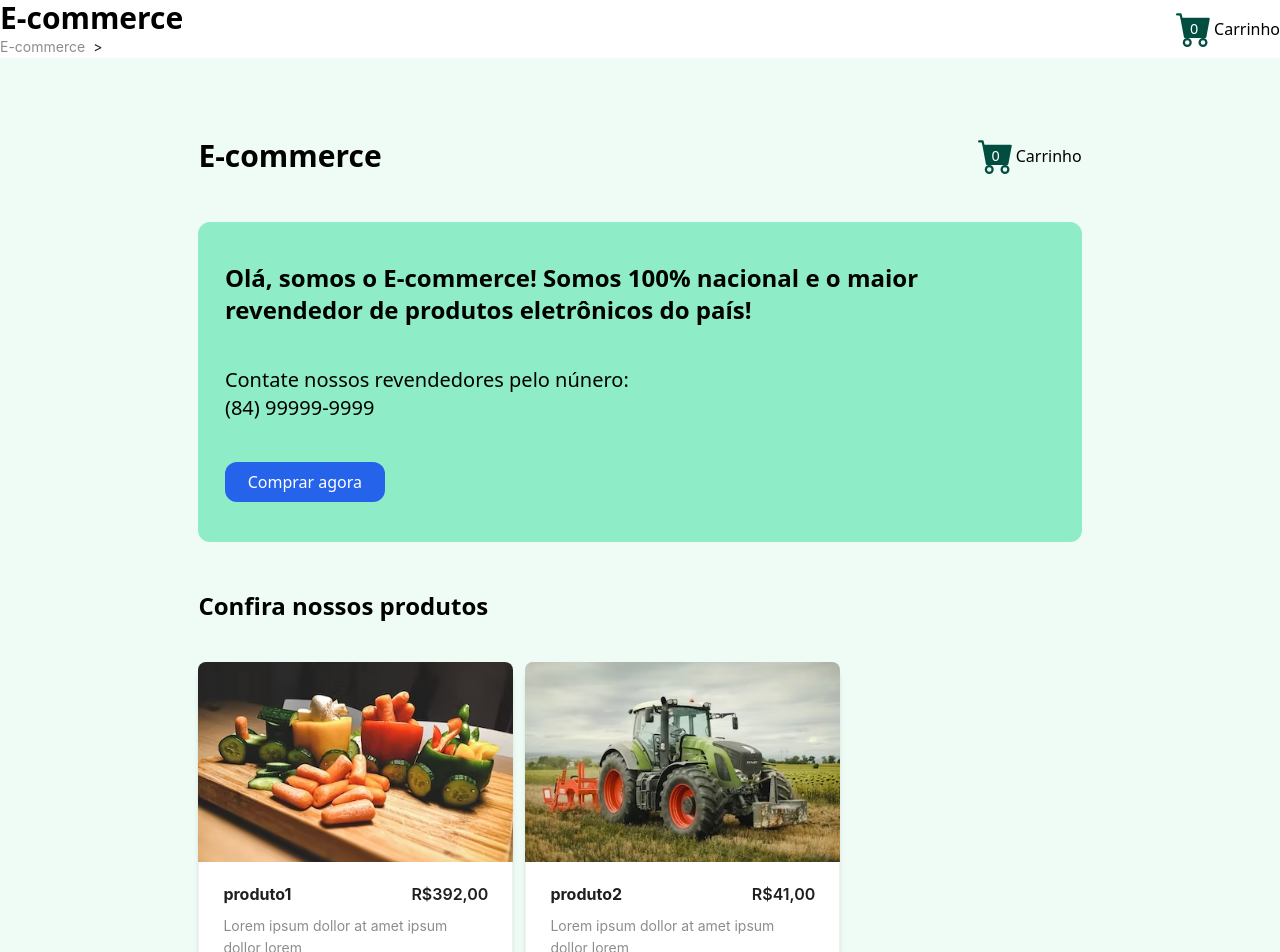
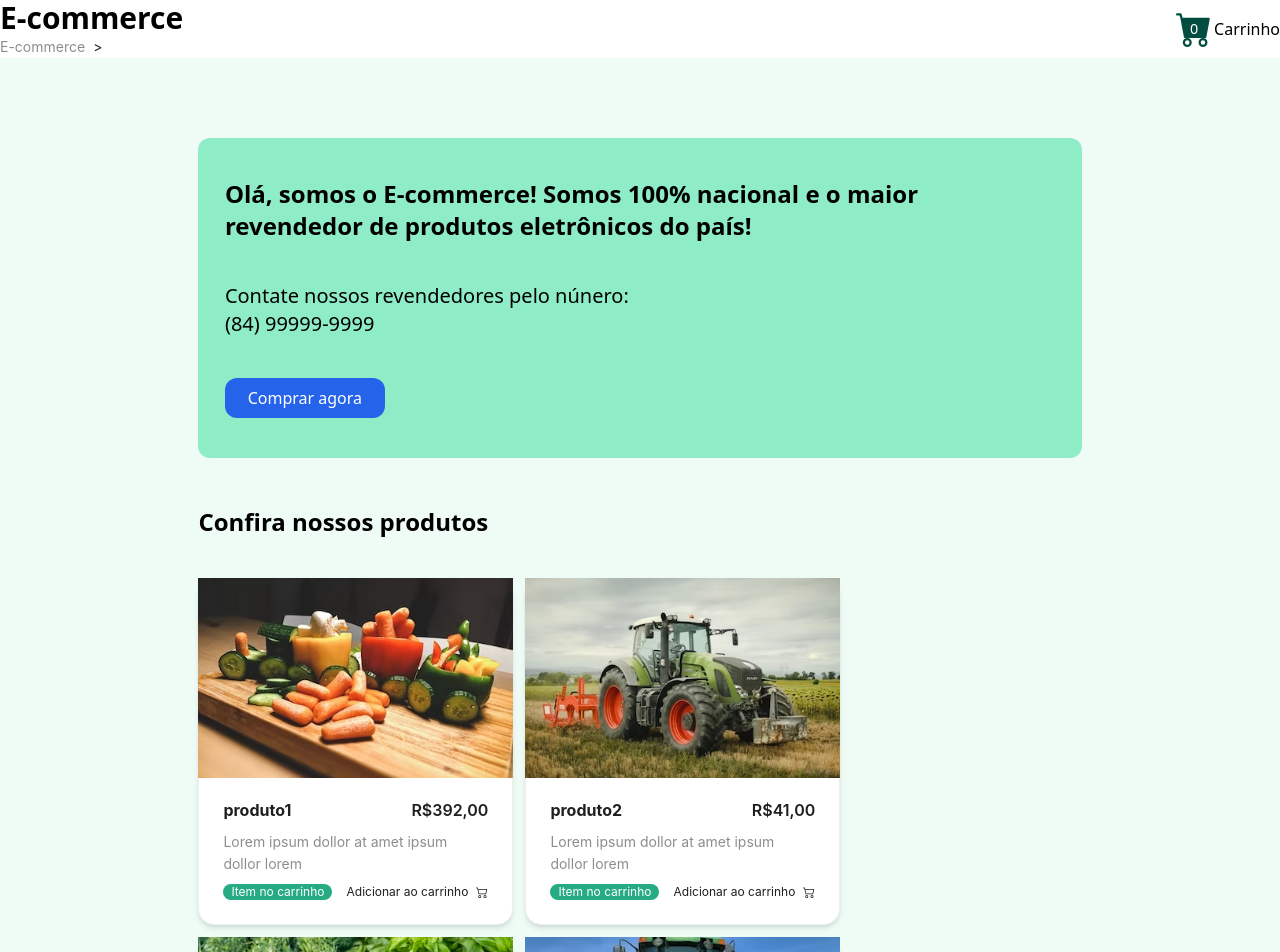
Before and after one commit to lucasptcastro/e-commerce, a Next.js app: page / in a window 1280 px wide. Shown: the top 952 px of the page. Built offline with nearby package versions, Linux system fonts and the light colour scheme.

Commit message:
✨ feat: added addProductToCar function

```diff
--- a/src/pages/index.tsx
+++ b/src/pages/index.tsx
@@ -2,110 +2,118 @@
 // Next
 import Image from "next/image";
 import Link from "next/link";
-import React, { useContext } from "react";
-
+import React from "react";
 // Components
 import Layout from "./layout";
-import { useCarContext, CarProvider } from "../context/CarContext";
-
+import { useCarContext } from "../context/CarContext";
 // Icons
 import { BsCart2 } from "react-icons/bs";
-import { BsFillCartFill } from "react-icons/bs";
-
-// CSS
-import styles from "./index.module.css";
-
 // AntDesign
-import { Button, Row, Col, Card } from "antd";
+import { Card } from "antd";
 const { Meta } = Card;
 
+interface IProductSelected {
+  id?: number;
+  name?: string;
+  value?: string;
+  quantity?: number;
+}
+
 export default function Home() {
-  const [carProducts, setCarProducts] = React.useState(0);
+  // useContext
+  const carContext = useCarContext();
+  const carContextToggleTotal: any = carContext[1];
+
+  // Products
   const produtos = [
     {
-      produto: "produto1",
-      valor: "392,00",
+      id: 1,
+      name: "produto1",
+      price: "392,00",
     },
     {
-      produto: "produto2",
-      valor: "41,00",
+      id: 2,
+      name: "produto2",
+      price: "41,00",
     },
     {
-      produto: "produto3",
-      valor: "63,00",
+      id: 3,
+      name: "produto3",
+      price: "63,00",
     },
     {
-      produto: "produto4",
-      valor: "21,00",
+      id: 4,
+      name: "produto4",
+      price: "21,00",
     },
     {
-      produto: "produto5",
-      valor: "62,00",
+      id: 5,
+      name: "produto5",
+      price: "62,00",
     },
     {
-      produto: "produto6",
-      valor: "123,00",
+      id: 6,
+      name: "produto6",
+      price: "123,00",
     },
     {
-      produto: "produto7",
-      valor: "65,00",
+      id: 7,
+      name: "produto7",
+      price: "65,00",
     },
     {
-      produto: "produto8",
-      valor: "83,00",
+      id: 8,
+      name: "produto8",
+      price: "83,00",
     },
     {
-      produto: "produto9",
-      valor: "49,00",
+      id: 9,
+      name: "produto9",
+      price: "49,00",
     },
     {
-      produto: "produto10",
-      valor: "423,00",
+      id: 10,
+      name: "produto10",
+      price: "423,00",
     },
     {
-      produto: "produto11",
-      valor: "18,00",
+      id: 11,
+      name: "produto11",
+      price: "18,00",
     },
     {
-      produto: "produto12",
-      valor: "194,00",
+      id: 12,
+      name: "produto12",
+      price: "194,00",
     },
   ];
-
-  const carContext = useCarContext();
-  const carContextTotal: any = carContext[0];
-  const carContextToggleTotal: any = carContext[1];
-
-  console.log(carContext);
+  const productsSelecteds: Array<IProductSelected> = [{}];
+  function addProductToCar(
+    id: number,
+    name: string,
+    value: string,
+    quantity: number
+  ) {
+    let index = productsSelecteds.findIndex((value) => value.id == id);
+    if (index < 0) {
+      productsSelecteds.push({
+        id: id,
+        name: name,
+        value: value,
+        quantity: quantity,
+      });
+      carContextToggleTotal();
+      console.log(productsSelecteds);
+    }
+  }
 
   return (
-    <CarProvider>
-      <Layout>
+    <>
+      <Layout props={"Home"}>
         <div className="flex flex-col gap-12">
-          {/* Logo + Carrinho */}
-          <div className="flex flex-row justify-between items-center">
-            <Link
-              href="/"
-              className="text-3xl text-black font-bold phones:text-xl"
-            >
-              E-commerce
-            </Link>
-            <div className="flex flex-row items-center gap-5">
-              <div className="flex justify-center items-center text-center">
-                <BsFillCartFill
-                  className="absolute text-4xl phones:text-3xl"
-                  color="#014D40"
-                />
-                <span className="absolute text-[1.8vh] text-white phones:text-sm">
-                  {carContextTotal}
-                </span>
-              </div>
-              <p className="phones:text-sm">Carrinho</p>
-            </div>
-          </div>
-
-          {/* Card principal */}
+          {/* Principal card */}
           <div className="flex flex-col gap-10 py-10 px-[3%] rounded-xl bg-[#8EEDC7]">
+            {/* Informations banner */}
             <h3 className="text-2xl font-bold phones:text-center phones:text-base">
               Olá, somos o E-commerce! Somos 100% nacional e o maior revendedor
               de produtos eletrônicos do país!
@@ -114,62 +122,80 @@ export default function Home() {
               Contate nossos revendedores pelo núnero: <br />
               (84) 99999-9999
             </p>
+
+            {/* Buy now button */}
+            <a href="#products">
               <button className="w-40 h-10 rounded-xl bg-blue-600 text-white hover:bg-blue-500 phones:mx-auto">
                 Comprar agora
               </button>
+            </a>
           </div>
 
-          {/* Produtos */}
-          <div className="flex flex-col gap-10 phones:w-full">
+          {/* Products */}
+          <section className="flex flex-col gap-10 phones:w-full" id="products">
             <h1 className="font-bold text-2xl phones:text-center">
               Confira nossos produtos
             </h1>
 
             <div className="flex flex-wrap gap-3 items-center w-full responsive:justify-center">
               {produtos.map((product, key) => (
-                <Link href={`/produto/${key + 1}`} key={key}>
                 <Card
+                  key={key}
                   className="w-[315px] shadow-md rounded-2xl"
                   hoverable
                   cover={
+                    <Link href={`/produto/${product.id}`}>
                       <Image
                         className="w-full h-[200px] object-cover object-center responsive:h-fit"
                         alt="example"
-                        src={`/images/card${key + 1}.jpg`}
+                        src={`/images/card${product.id}.jpg`}
                         width={500}
                         height={500}
                       />
+                    </Link>
                   }
                 >
                   <Meta
                     title={
                       <div className="flex justify-between">
-                          <p className="font-bold">{product.produto}</p>
-                          <p>R${product.valor}</p>
+                        <p className="font-bold">{product.name}</p>
+                        <p>R${product.price}</p>
                       </div>
                     }
                     description="Lorem ipsum dollor at amet ipsum dollor lorem"
                   />
-                    <div className="flex justify-between items-center pt-[5%]">
+                  <div className="flex flex-row justify-between items-center pt-[5%] text-xs">
+                    {/* Item in car */}
+                    <div>
                       <p className="text-white bg-[#27AB83] rounded-xl px-2">
                         Item no carrinho
                       </p>
-                      {/* <p>
+                    </div>
+                    {/* Add to car */}
+                    <div
+                      className="flex items-center gap-[1vh] hover:text-blue-700"
+                      onClick={() => {
+                        addProductToCar(
+                          product.id,
+                          product.name,
+                          product.price,
+                          1
+                        );
+                      }}
+                    >
+                      <p>
                         <span></span>
                         Adicionar ao carrinho
-                        </p> */}
-                      <BsCart2
-                        className="text-lg hover:text-blue-700 hover:-rotate-12 absolute right-5"
-                        onClick={carContextToggleTotal}
-                      />
+                      </p>
+                      <BsCart2 />
+                    </div>
                   </div>
                 </Card>
-                </Link>
               ))}
             </div>
-          </div>
+          </section>
         </div>
       </Layout>
-    </CarProvider>
+    </>
   );
 }
```
Lines whose indentation alone changed are shown as unchanged.
